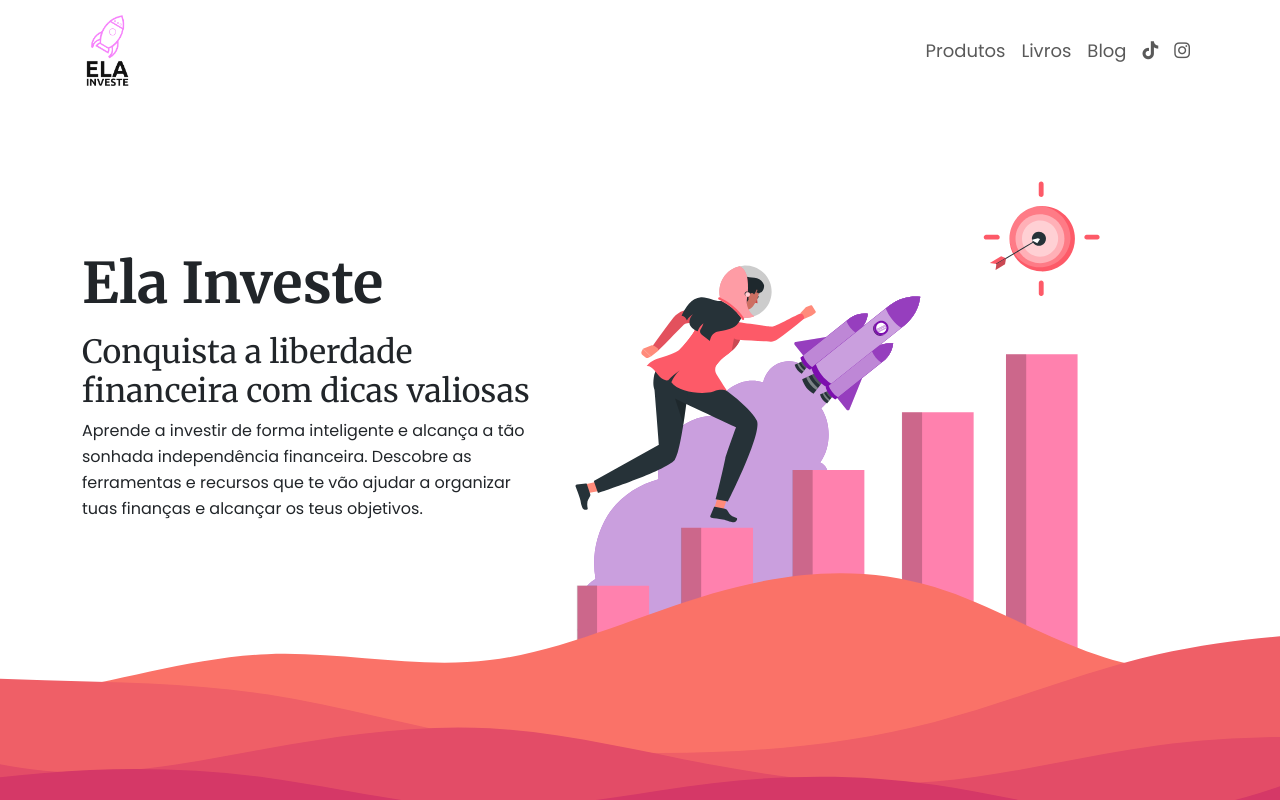
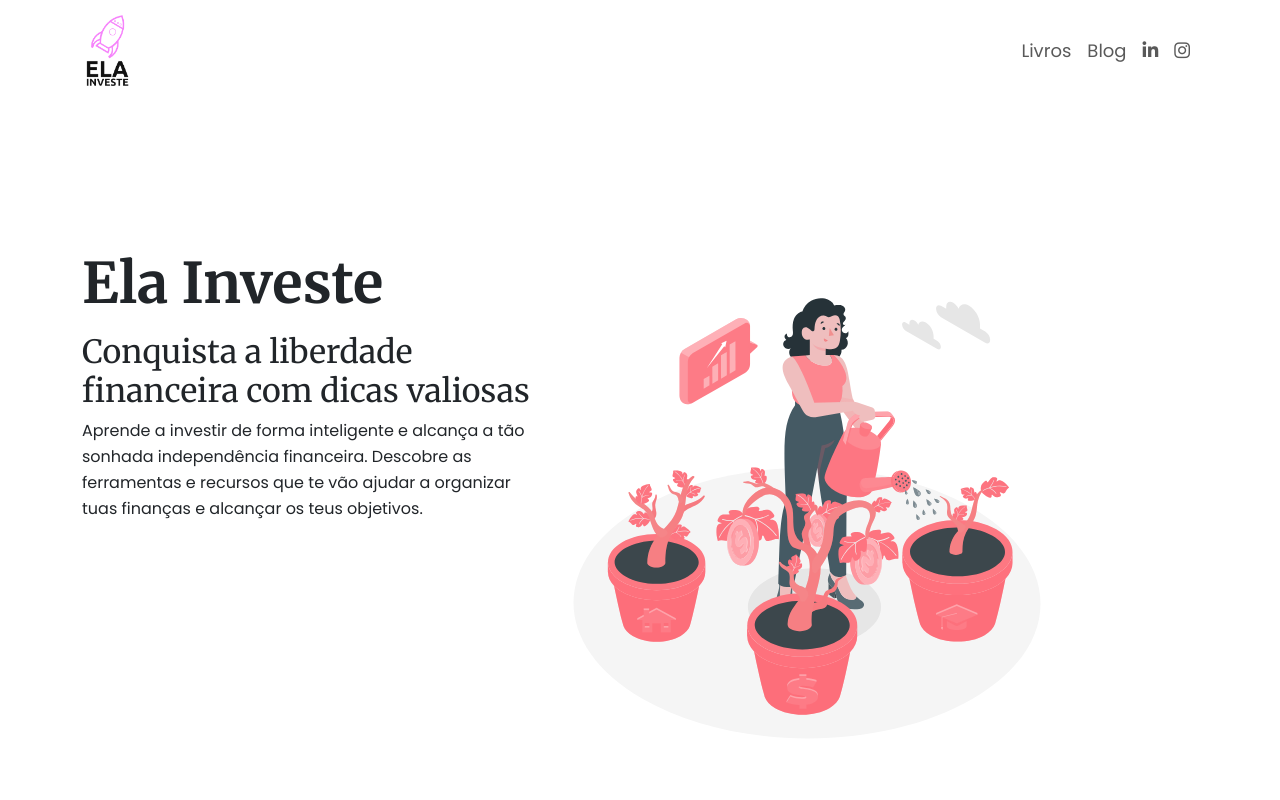
Before and after one commit to MonicaFidalgo/elainveste, a React (Create React App) app: page / in a window 1280 px wide. Shown: the top 800 px of the page. Built offline with nearby package versions, Linux system fonts and the light colour scheme.

Commit message:
change nav link

```diff
--- a/src/components/NavBar/index.js
+++ b/src/components/NavBar/index.js
@@ -28,21 +28,24 @@
         />
         <Navbar.Collapse id="basic-navbar-nav">
           <Nav className="ms-auto">
-            <Nav.Link
+            {/* <Nav.Link
               as={Link}
               to="/produtos"
               onClick={() => setExpanded(false)}
             >
               Produtos
-            </Nav.Link>
+            </Nav.Link> */}
             <Nav.Link as={Link} to="/livros" onClick={() => setExpanded(false)}>
               Livros
             </Nav.Link>
             <Nav.Link as={Link} to="/blog" onClick={() => setExpanded(false)}>
               Blog
             </Nav.Link>
-            <Nav.Link as={Link} to="https://www.tiktok.com/@elainveste.oficial">
-              <i className="fa-brands fa-tiktok"></i>
+            <Nav.Link
+              as={Link}
+              to="https://www.linkedin.com/company/elainveste/"
+            >
+              <i className="fa-brands fa-linkedin-in"></i>
             </Nav.Link>
             <Nav.Link
               as={Link}
--- a/src/pages/Home/index.js
+++ b/src/pages/Home/index.js
@@ -1,6 +1,7 @@
 import React from "react";
 import { Container, Row, Col } from "react-bootstrap";
 import monica from "../../assets/monica-fidalgo.png";
+import elainveste from "../../assets/ela investe.svg";
 import inflation from "../../assets/inflation.svg";
 import planning from "../../assets/calendar.svg";
 import invest from "../../assets/income.svg";
@@ -10,7 +11,7 @@
 const Home = () => {
   return (
     <main>
-      <div className="bg-1">
+      <div>
         <Container className="py-100 pt-sm-150">
           <Row>
             <Col lg={5}>
@@ -23,7 +24,9 @@
                 objetivos.
               </p>
             </Col>
-            <Col lg={7}>{/* https://storyset.com/*/}</Col>
+            <Col lg={7}>
+              <img src={elainveste} alt="planeamento" />
+            </Col>
           </Row>
         </Container>
       </div>
```
Also changed, not shown: src/assets/ela investe.svg (added).
